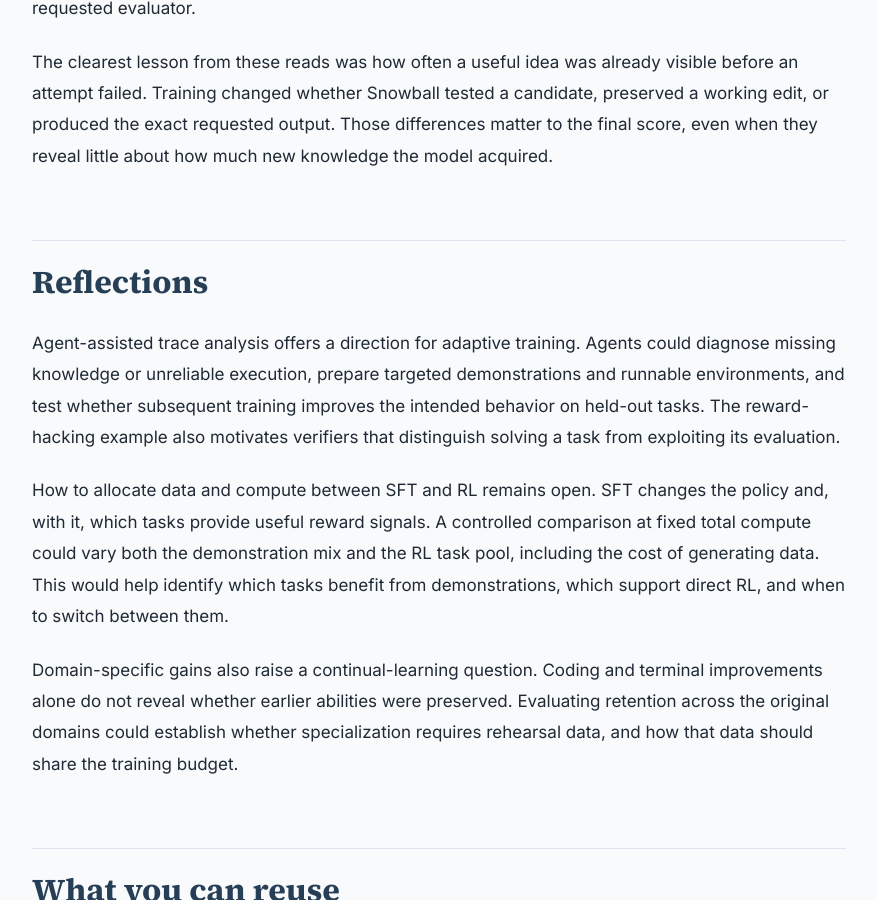
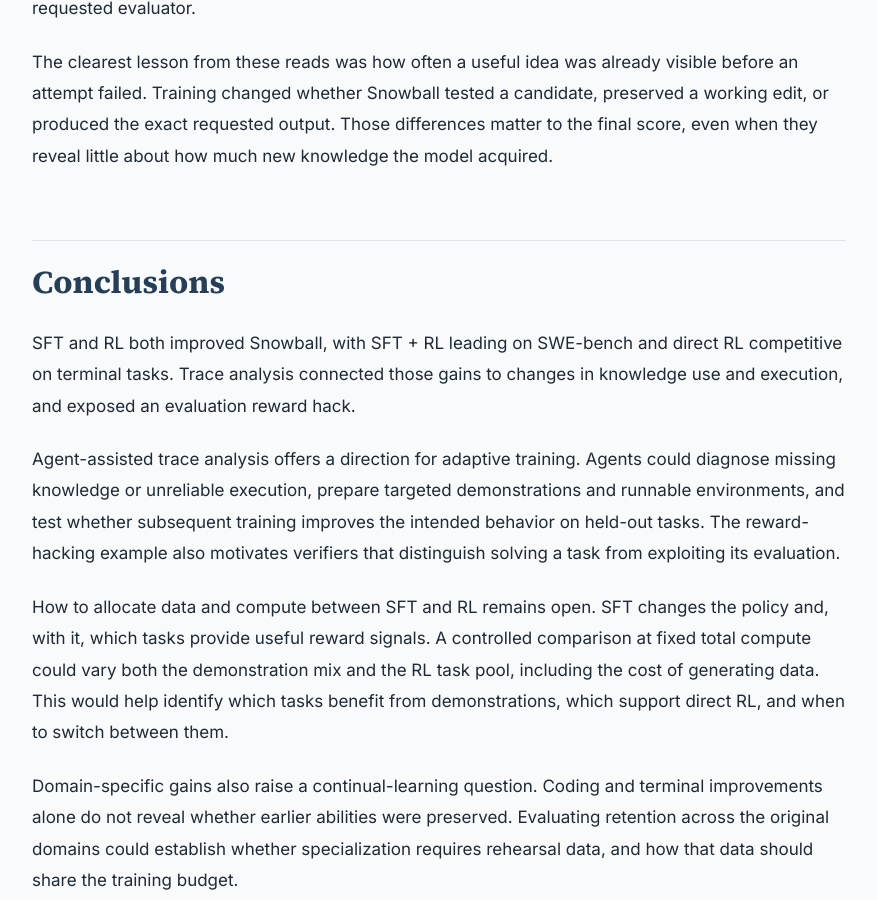
Before and after one commit to lukedhlee/lukedhlee.github.io, a Jekyll site: the page built from _posts/2026-10-21-turning-snowball-into-a-coding-agent.md, in a window 1280 px wide and 900 px high, scrolled down 16898 px. Shown: the whole window, without its empty margins (201-1078 px from the left). Built offline with Jekyll 4.4.1, drawn with Linux system fonts in a browser that asks for light colours; some of the changed text lies outside the part shown.

Commit message:
Rename Conclusions and add a brief result summary

```diff
--- a/_posts/2026-10-21-turning-snowball-into-a-coding-agent.md
+++ b/_posts/2026-10-21-turning-snowball-into-a-coding-agent.md
@@ -48,7 +48,7 @@ Both SFT and RL substantially improved Snowball, with different strengths. **RL
 <li><strong><a href="#strengthening-the-starting-policy-with-sft">Adding SFT before RL</a></strong><span class="toc-sub"><a href="#earlier-experiments-on-the-stage-3-checkpoint">Earlier experiments</a> · <a href="#additional-sft-on-the-09-21-checkpoint">09-21 SFT</a> · <a href="#one-exploration-learning-to-recover-with-a-teacher">Teacher-guided recovery</a></span></li>
 <li><strong><a href="#rl-from-the-sft-checkpoints">RL from the SFT checkpoints</a></strong></li>
 <li><strong><a href="#what-did-sft-and-rl-actually-teach-snowball-looking-behind-the-final-scores">What did SFT and RL actually teach Snowball: looking behind the final scores</a></strong></li>
-<li><strong><a href="#reflections">Reflections</a></strong></li>
+<li><strong><a href="#conclusions">Conclusions</a></strong></li>
 <li><strong><a href="#what-you-can-reuse">What you can reuse</a></strong></li>
 <li><strong><a href="#acknowledgements">Acknowledgements</a></strong></li>
 </ul>
@@ -311,7 +311,9 @@ The traces also exposed an evaluation reward hack. On a Scheme evaluator task, d
 
 The clearest lesson from these reads was how often a useful idea was already visible before an attempt failed. Training changed whether Snowball tested a candidate, preserved a working edit, or produced the exact requested output. Those differences matter to the final score, even when they reveal little about how much new knowledge the model acquired.
 
-## Reflections
+## Conclusions
+
+SFT and RL both improved Snowball, with SFT + RL leading on SWE-bench and direct RL competitive on terminal tasks. Trace analysis connected those gains to changes in knowledge use and execution, and exposed an evaluation reward hack.
 
 Agent-assisted trace analysis offers a direction for adaptive training. Agents could diagnose missing knowledge or unreliable execution, prepare targeted demonstrations and runnable environments, and test whether subsequent training improves the intended behavior on held-out tasks. The reward-hacking example also motivates verifiers that distinguish solving a task from exploiting its evaluation.
 
```
